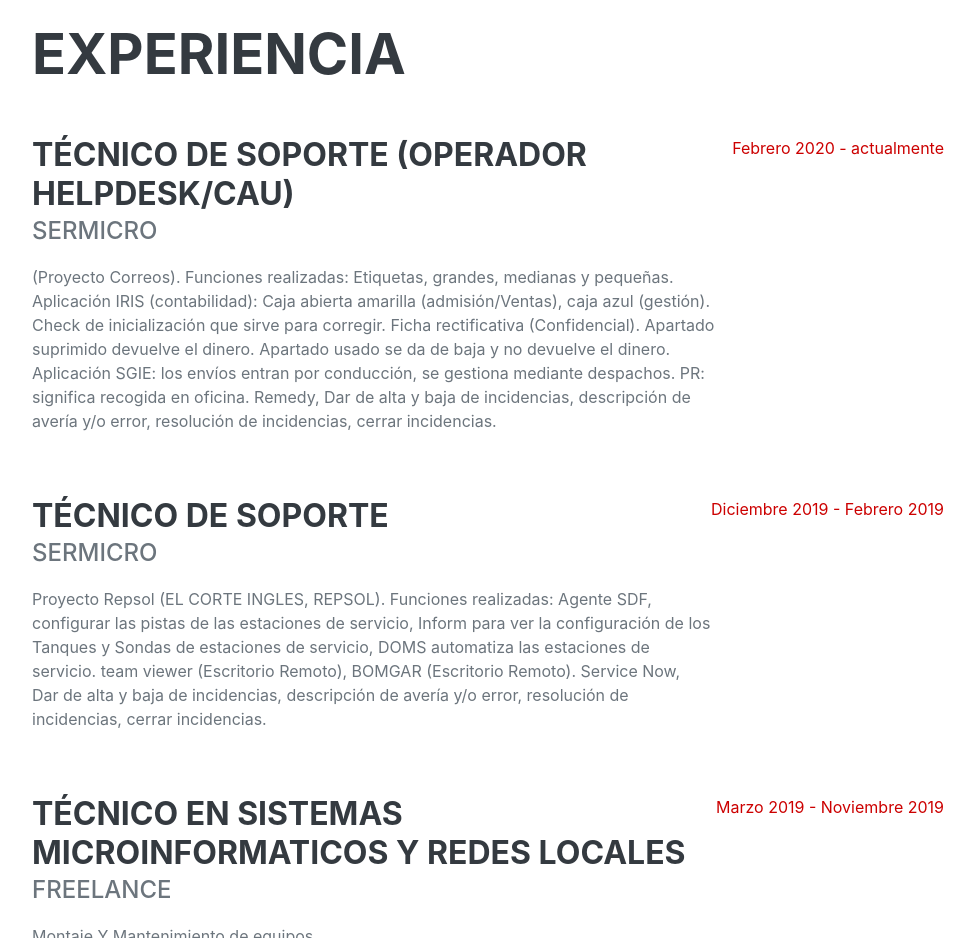
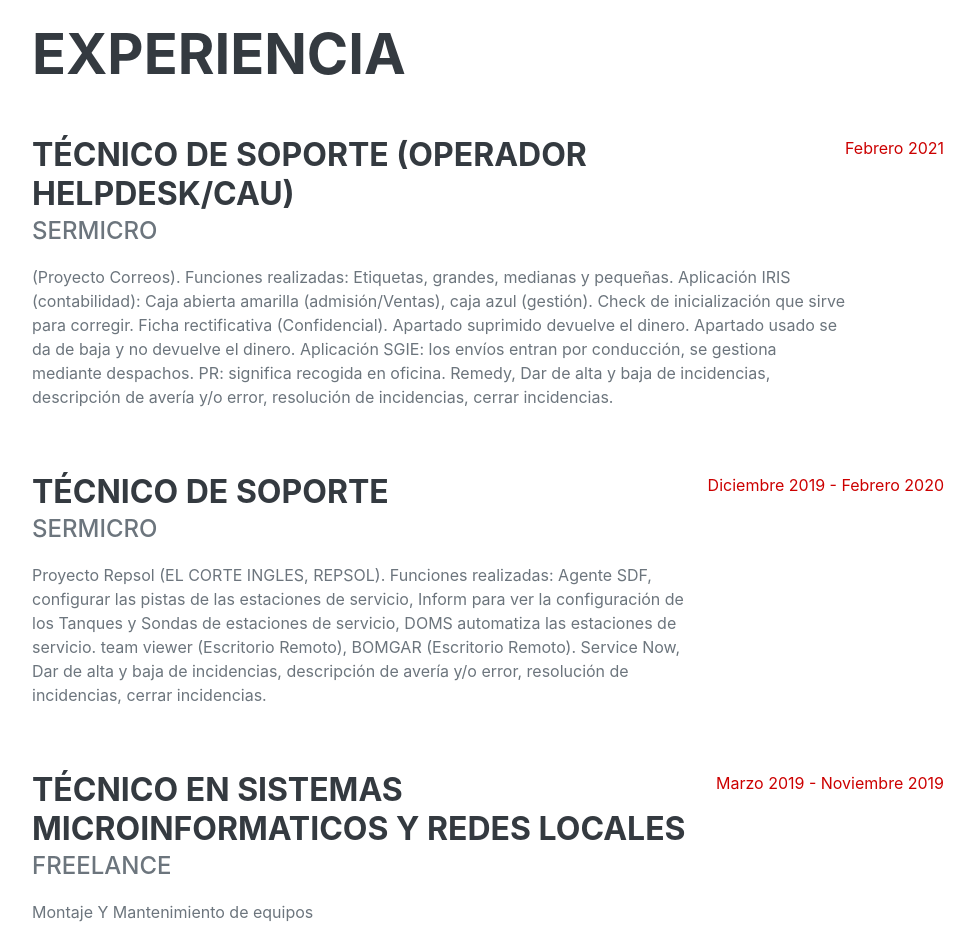
Before and after one commit to Jesusestebandiez/jesusestebandiez.github.io, a plain HTML site: page index.html in a window 1280 px wide. Shown: the part 860-1798 px from the top of the page, without its empty margins (288-1262 px from the left). Drawn offline with nearby package versions, Linux system fonts and the light colour scheme; a web font is replaced by a local one.

Commit message:
Add files via upload

```diff
--- a/index.html
+++ b/index.html
@@ -88,7 +88,7 @@
                             Remedy, Dar de alta y baja de incidencias, descripción de avería y/o error, resolución de
                             incidencias, cerrar incidencias.</p>
                     </div>
-                    <div class="flex-shrink-0"><span class="text-primary">Febrero 2020 - actualmente</span></div>
+                    <div class="flex-shrink-0"><span class="text-primary">Febrero 2021</span></div>
                 </div>
                 <div class="d-flex flex-column flex-md-row justify-content-between mb-5">
                     <div class="flex-grow-1">
@@ -102,7 +102,7 @@
                             Service Now, Dar de alta y baja de incidencias, descripción de avería y/o error, resolución
                             de incidencias, cerrar incidencias.</p>
                     </div>
-                    <div class="flex-shrink-0"><span class="text-primary">Diciembre 2019 - Febrero 2019</span></div>
+                    <div class="flex-shrink-0"><span class="text-primary">Diciembre 2019 - Febrero 2020</span></div>
                 </div>
                 <div class="d-flex flex-column flex-md-row justify-content-between mb-5">
                     <div class="flex-grow-1">
```
